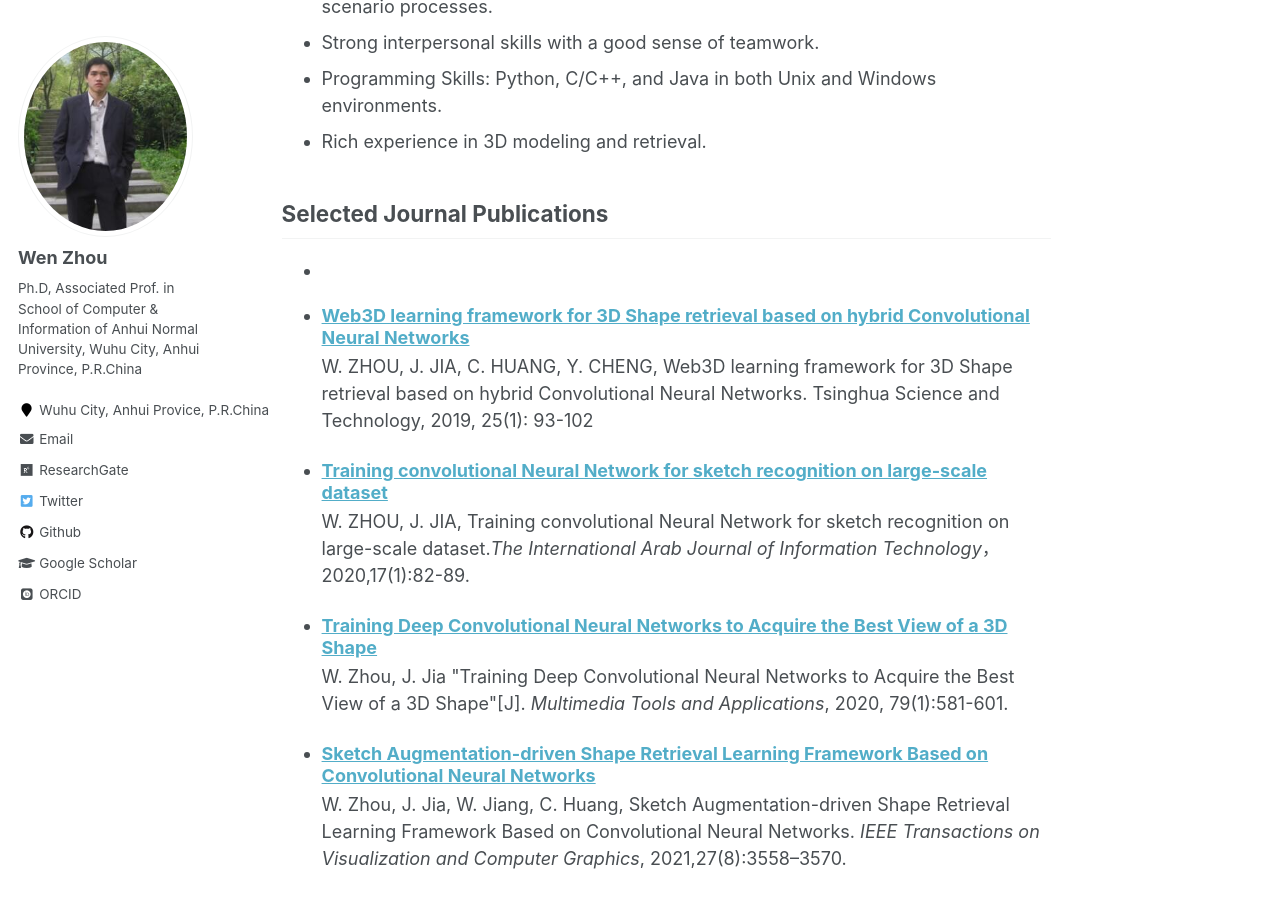
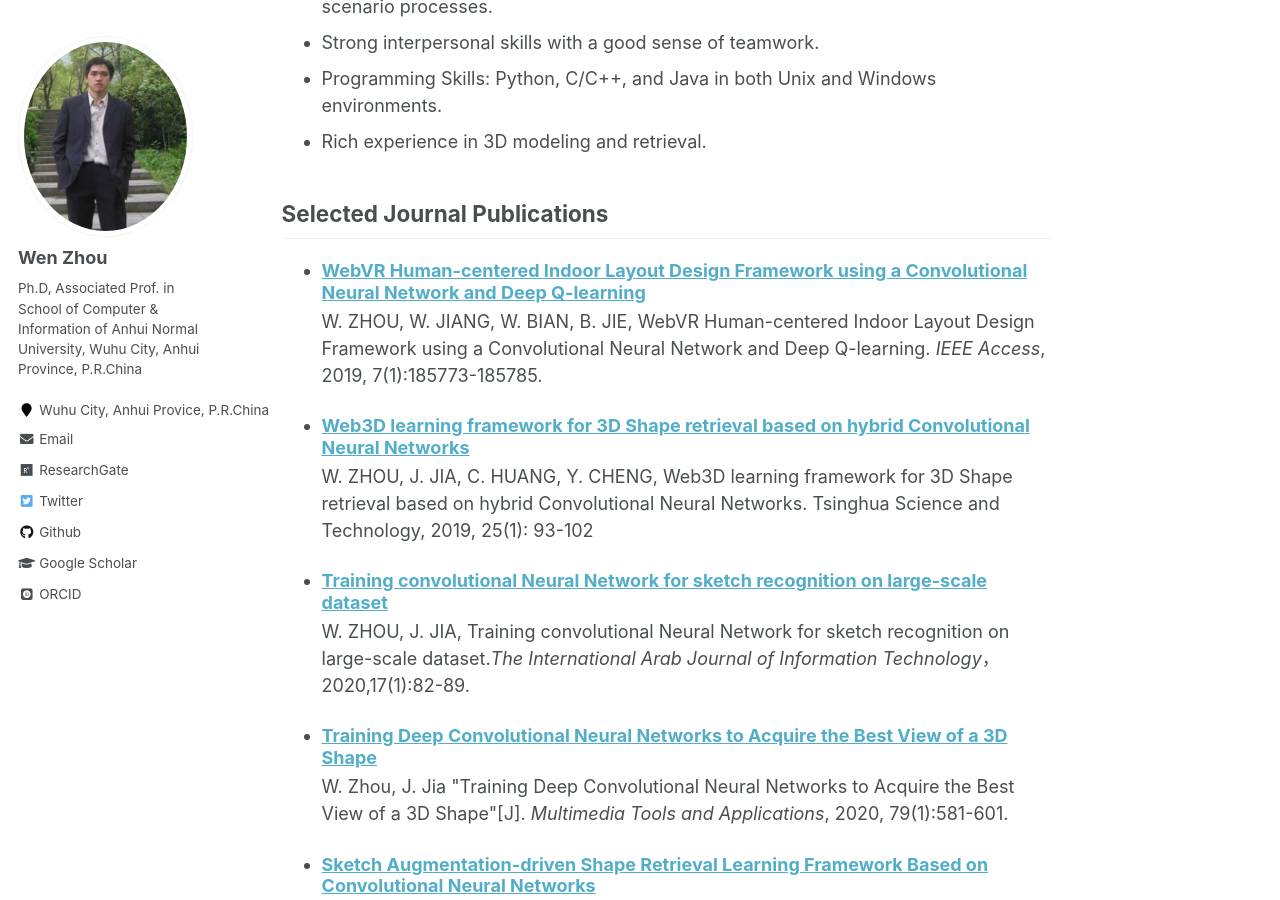
Before and after one commit to zhouwen327/zhouwen327.github.io, a Jekyll site: the page built from _pages/about.md, in a window 1280 px wide and 900 px high, scrolled down 520 px. Built offline with Jekyll 4.4.1, drawn with Linux system fonts in a browser that asks for light colours; some web fonts are replaced; some of the changed lines change nothing that is shown.

Commit message:
Update 2019-12-01-ACCESS-01.md

```diff
--- a/_publications/2019-12-01-ACCESS-01.md
+++ b/_publications/2019-12-01-ACCESS-01.md
@@ -5,7 +5,6 @@
 excerpt: 'Web3D layout design framework based on DQN and CNN.'
 date: 2019-12-01
 venue: 'IEEE Access'
-authors:'<b>W. ZHOU</b>, W. JIANG, W. BIAN, B. JIE'
 citation: 'W. ZHOU, W. JIANG, W. BIAN, B. JIE, WebVR Human-centered Indoor Layout Design Framework using a Convolutional Neural Network and Deep Q-learning. <i>IEEE Access</i>, 2019, 7(1):185773-185785.'
 ---
 Web3D layout design framework based on DQN and CNN.
```
